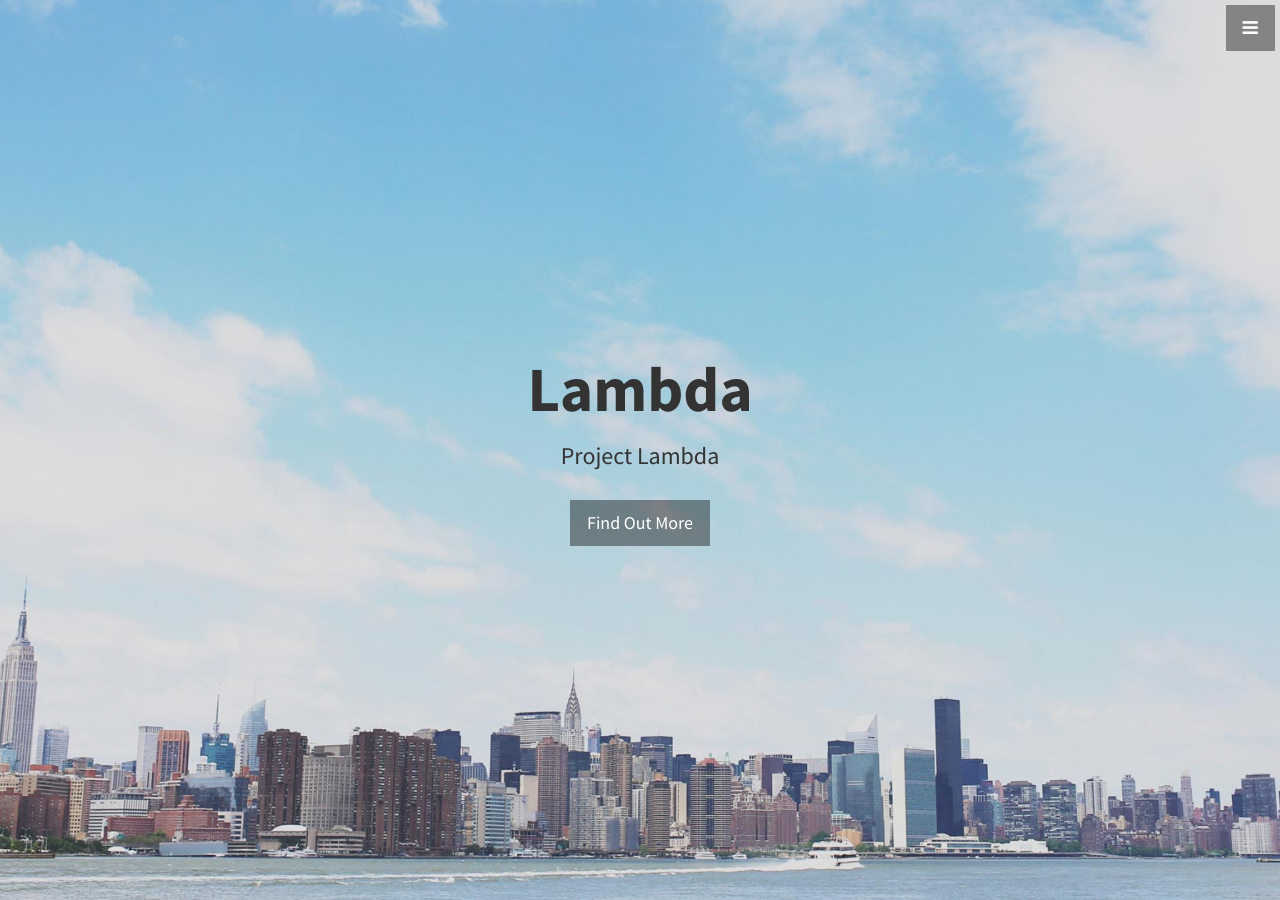
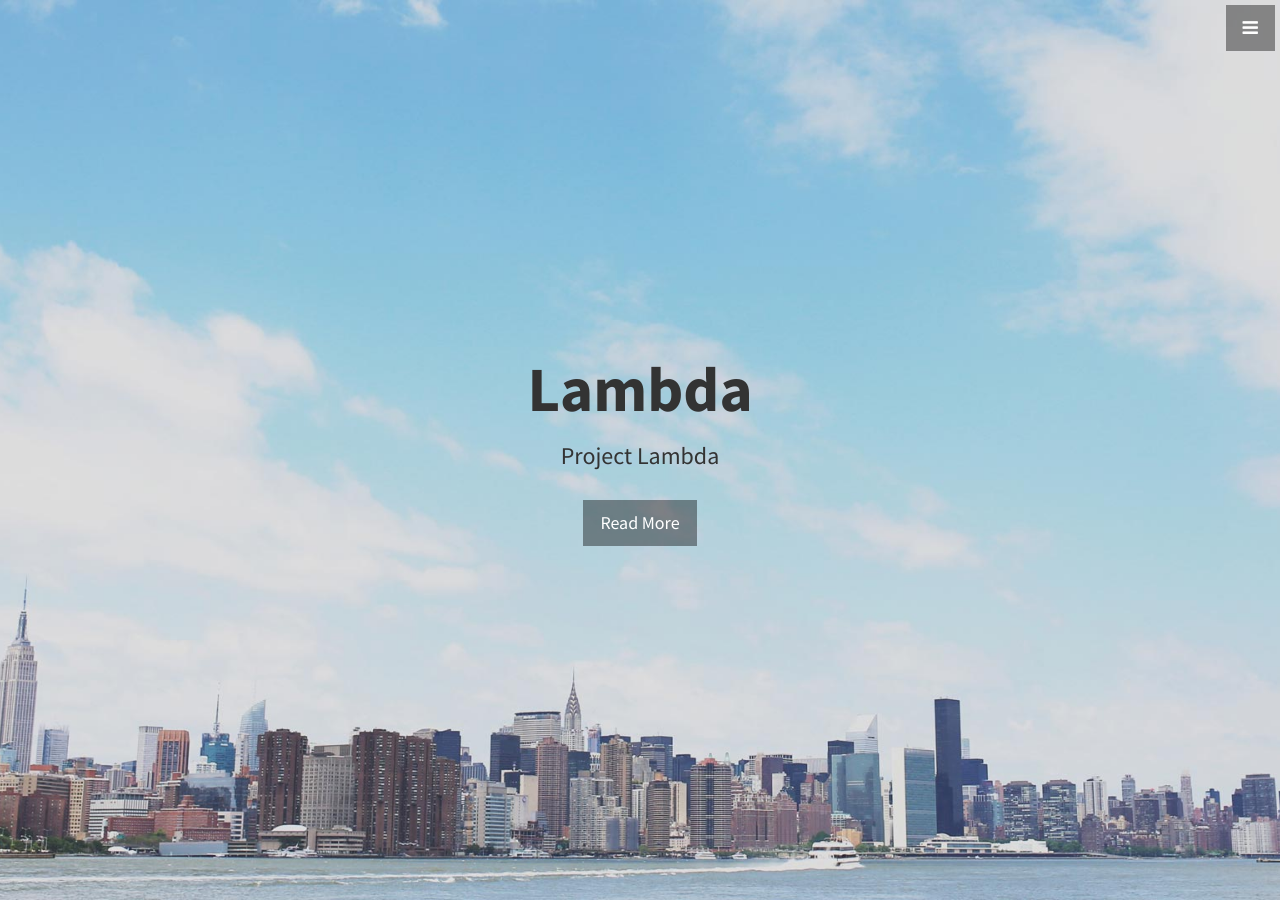
Before and after one commit to ProjectLambda9/ProjectLambda, a Jekyll site: the page built from index.html, in a window 1280 px wide and 900 px high. Built offline with Jekyll 4.4.1, drawn with Linux system fonts in a browser that asks for light colours.

Commit message:
Update header.html

```diff
--- a/_includes/header.html
+++ b/_includes/header.html
@@ -3,6 +3,6 @@
     <h1>Lambda </h1>
     <h3>Project Lambda</h3>
     <br>
-    <a href="#about" class="btn btn-dark btn-lg">Find Out More</a>
+    <a href="#about" class="btn btn-dark btn-lg">Read More</a>
   </div>
 </header>
```
